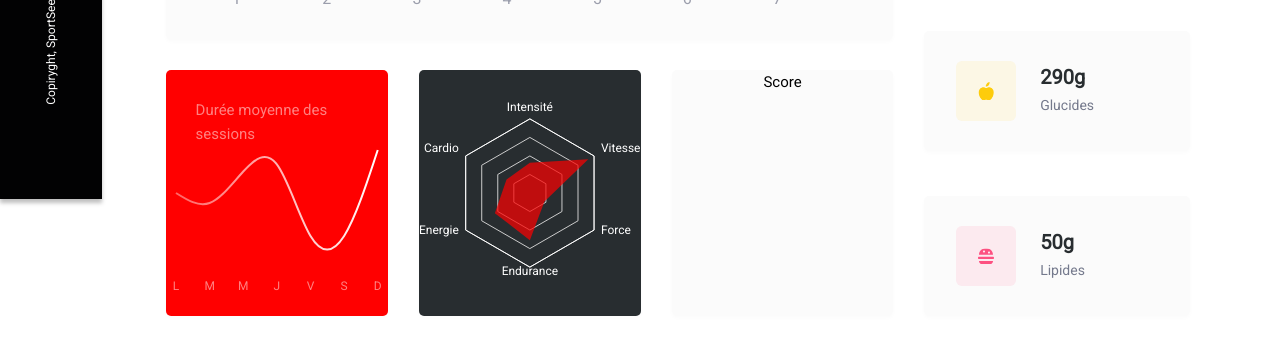
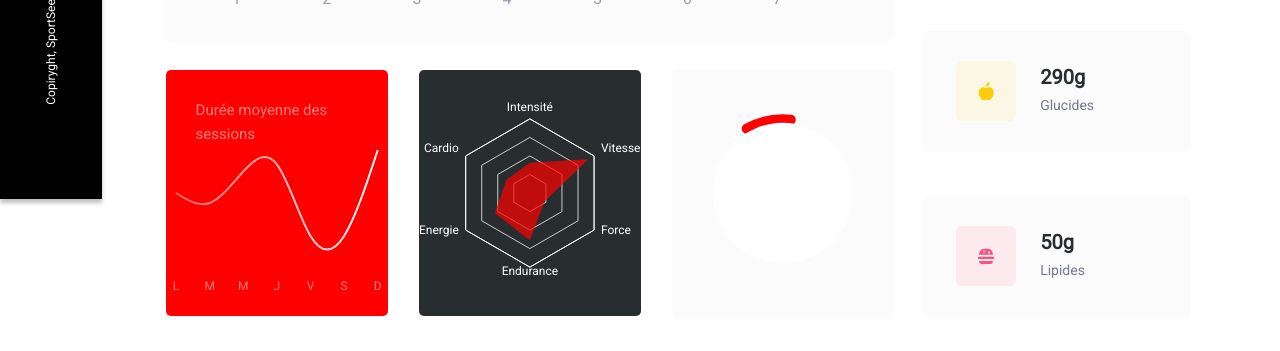
Before and after one commit to cmswa/CedricMICHEL_12_10082022, a React (Create React App) app in the folder p12-front-end/: page / in a window 1280 px wide. Shown: the part 601-952 px from the top of the page. Built offline with nearby package versions, Linux system fonts and the light colour scheme.

Commit message:
Score RadialBarChart v0.1

```diff
--- a/p12-front-end/src/Components/ActivityType/ActivityType.js
+++ b/p12-front-end/src/Components/ActivityType/ActivityType.js
@@ -16,7 +16,7 @@ export default function ActivityType({ userPerformance }) {
         }
     }
 
-    const userPerformanceReversed = (userPerformance).reverse()
+    const userPerformanceReversed = ([...userPerformance]).reverse()
 
     return (
         <section className="activityType chartsCard">
--- a/p12-front-end/src/Components/Score/Score.js
+++ b/p12-front-end/src/Components/Score/Score.js
@@ -1,14 +1,46 @@
 import React from 'react'
 import './Score.css'
+import { RadialBarChart, RadialBar, Legend, ResponsiveContainer, PolarAngleAxis } from 'recharts';
 
-export default function Score() {
+export default function Score({ userScore }) {
+
+    function formatScore(data) {
+        if (data.todayScore) {
+            data.score = data.todayScore
+            delete data.todayScore
+
+            return data
+        }
+    }
+    formatScore(userScore)
+
+
     return (
         <section className="score chartsCard">
-            <h4 className="score__title">Score</h4>
+            {/* <h4 className="score__title">Score</h4> */}
 
-            <div className="radialBarChart">
+            <ResponsiveContainer className='score__RadialBarChart' width="100%" height="100%">
+                <RadialBarChart
+                    // width={730}
+                    // height={250}
+                    innerRadius="70%"
+                    // outerRadius="80%"
+                    data={[userScore]}
+                    startAngle={80}
+                    endAngle={440}
+                >
 
-            </div>
+                    <RadialBar
+                      fill='#FF0000'
+                      cornerRadius={25}
+                      barSize={10}
+                      dataKey='score' />
+                      <PolarAngleAxis type='number' domain={[0, 1]} tick={false} />
+                     <circle cx="50%" cy="50%" fill='white' r="30%" />
+                    {/* <Legend iconSize={10} width={120} height={140} layout='vertical' verticalAlign='middle' align="right" /> */}
+                </RadialBarChart>
+            </ResponsiveContainer >
+
         </section>
     )
 }
--- a/p12-front-end/src/pages/Profil.js
+++ b/p12-front-end/src/pages/Profil.js
@@ -24,7 +24,7 @@ export default function Profil() {
                         <div className="charts__contains__cards">
                             < Duration userAverageSession={data.USER_AVERAGE_SESSIONS[0].sessions} />
                             < ActivityType userPerformance={data.USER_PERFORMANCE[0].data} />
-                            < Score />
+                            < Score userScore={data.USER_MAIN_DATA[0]} />
                         </div>
                     </div>
 
```
